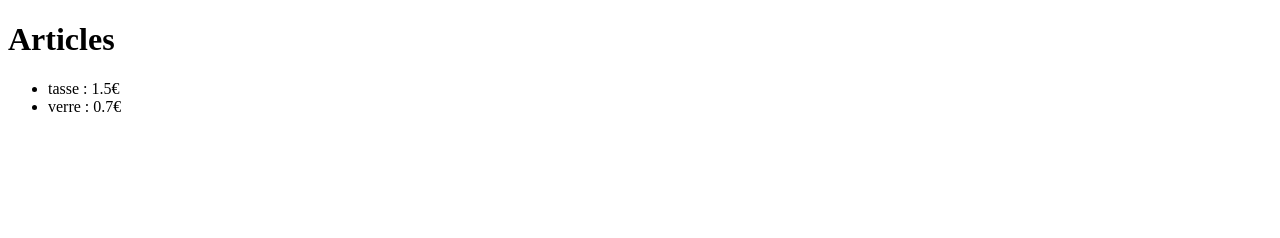
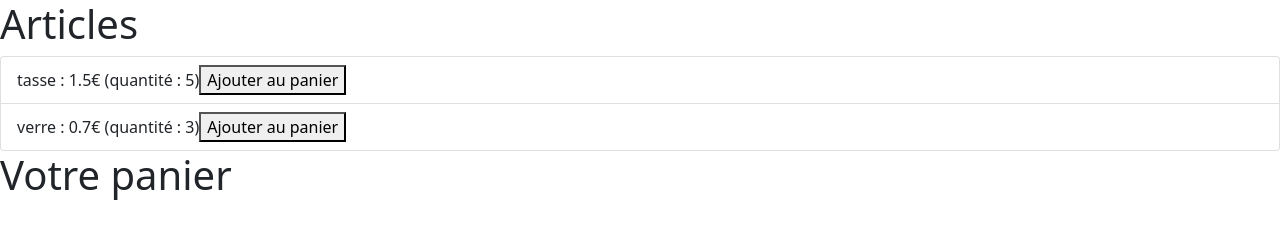
Before and after one commit to owantdelhivert/vue-app-1, a plain HTML site: page index.html in a window 1280 px wide. Drawn offline with nearby package versions, Linux system fonts and the light colour scheme.

Commit message:
ajout du bouton ajout au panier

```diff
--- a/index.html
+++ b/index.html
@@ -3,16 +3,19 @@
     <head>
         <title>app 1</title>
         <meta charset="UTF-8">
+        <link href="https://cdn.jsdelivr.net/npm/bootstrap@5.0.0-beta1/dist/css/bootstrap.min.css" rel="stylesheet" integrity="sha384-giJF6kkoqNQ00vy+HMDP7azOuL0xtbfIcaT9wjKHr8RbDVddVHyTfAAsrekwKmP1" crossorigin="anonymous">
     </head>
 
     <body>
 
     <div id="main">
         <h1>Articles</h1>
-        <ul>
-            <li v-for="article in articles">{{ article.name }} : {{ article.price }}€</li>
+        <ul class="list-group">
+            <li class="list-group-item" v-for="article in articles">{{ article.name }} : {{ article.price }}€ (quantité : {{article.quantite}})<button v-on:click="addArticle(article)">Ajouter au panier</button></li>
         </ul>
     </div>
+
+    <h1>Votre panier</h1>
 
     <script src="https://cdnjs.cloudflare.com/ajax/libs/vue/2.0.5/vue.min.js"></script>
     <script>
@@ -23,11 +26,31 @@
                     {
                         name: 'tasse',
                         price: 1.5,
+                        quantite:5,
                     }, {
                         name: 'verre',
                         price: 0.7,
+                        quantite: 3,
+                    }
+                ],
+                user :[
+                    {
+                        panier: {},
                     }
                 ]
+            },
+            methods:{
+                addArticle: function(article){
+                    article.quantite = article.quantite -1;
+                    this.user.panier.add(article);
+                    console.log(article.quantite)
+                },
+                removeArticle:function(){
+                    //TODO
+                },
+                totalPricePanier : function(){
+                    //TODO
+                }
             }
         });
     </script>
```
